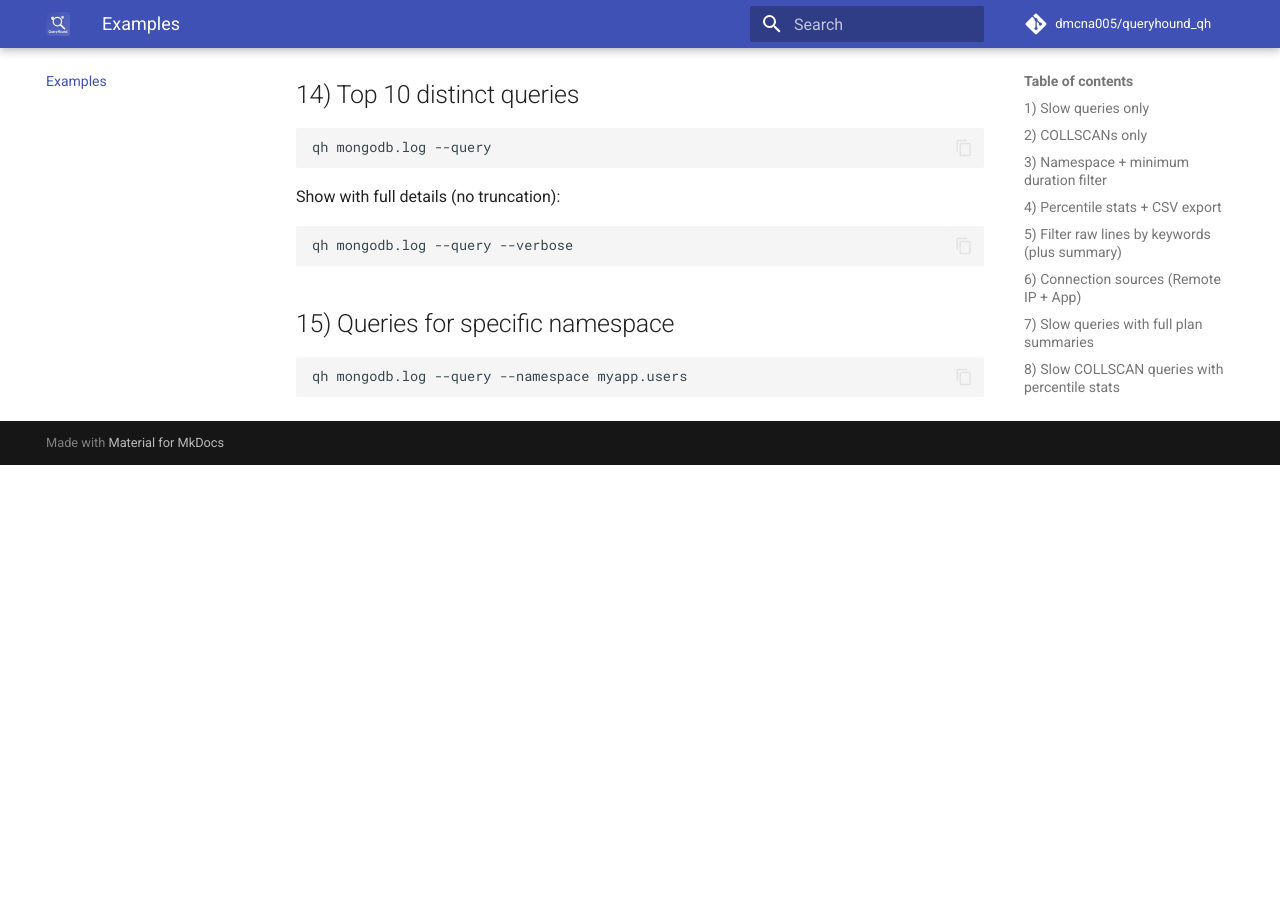
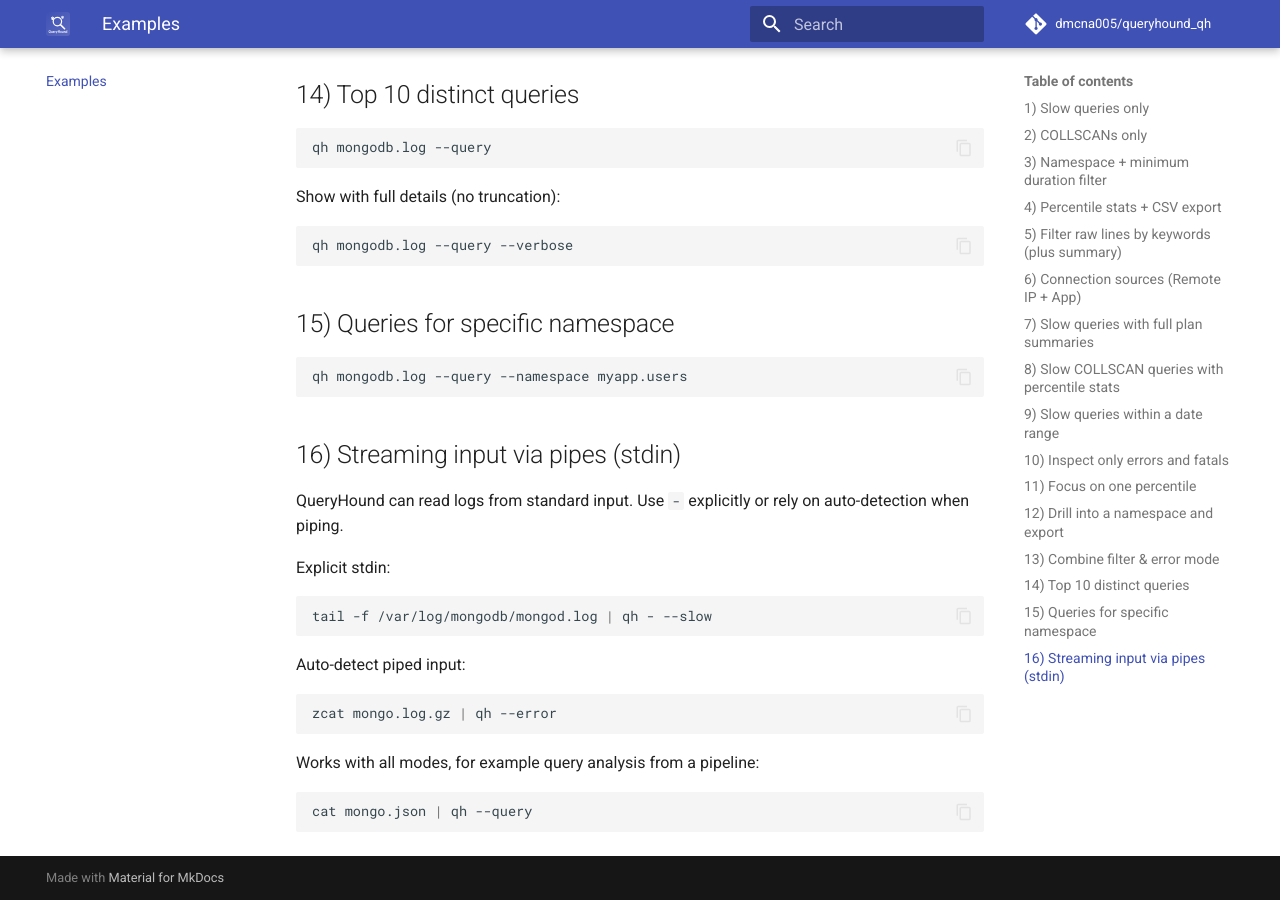
Before and after one commit to dmcna005/queryhound_qh, an MkDocs documentation site: the page built from docs/examples.md, in a window 1280 px wide and 900 px high, scrolled down 2147 px. Built offline with MkDocs 1.6.1 and Material for MkDocs 9.7.7, drawn with Linux system fonts in a browser that asks for light colours; comment, search, counter and statistics services are not loaded; before the commit the page ends 2612 px from its top, so only the background shows below that.

Commit message:
docs(examples): add streaming stdin/pipe usage examples

````diff
--- a/docs/examples.md
+++ b/docs/examples.md
@@ -109,3 +109,25 @@ qh mongodb.log --query --verbose
 ```bash
 qh mongodb.log --query --namespace myapp.users
 ```
+
+## 16) Streaming input via pipes (stdin)
+
+QueryHound can read logs from standard input. Use `-` explicitly or rely on auto-detection when piping.
+
+Explicit stdin:
+
+```bash
+tail -f /var/log/mongodb/mongod.log | qh - --slow
+```
+
+Auto-detect piped input:
+
+```bash
+zcat mongo.log.gz | qh --error
+```
+
+Works with all modes, for example query analysis from a pipeline:
+
+```bash
+cat mongo.json | qh --query
+```
````
